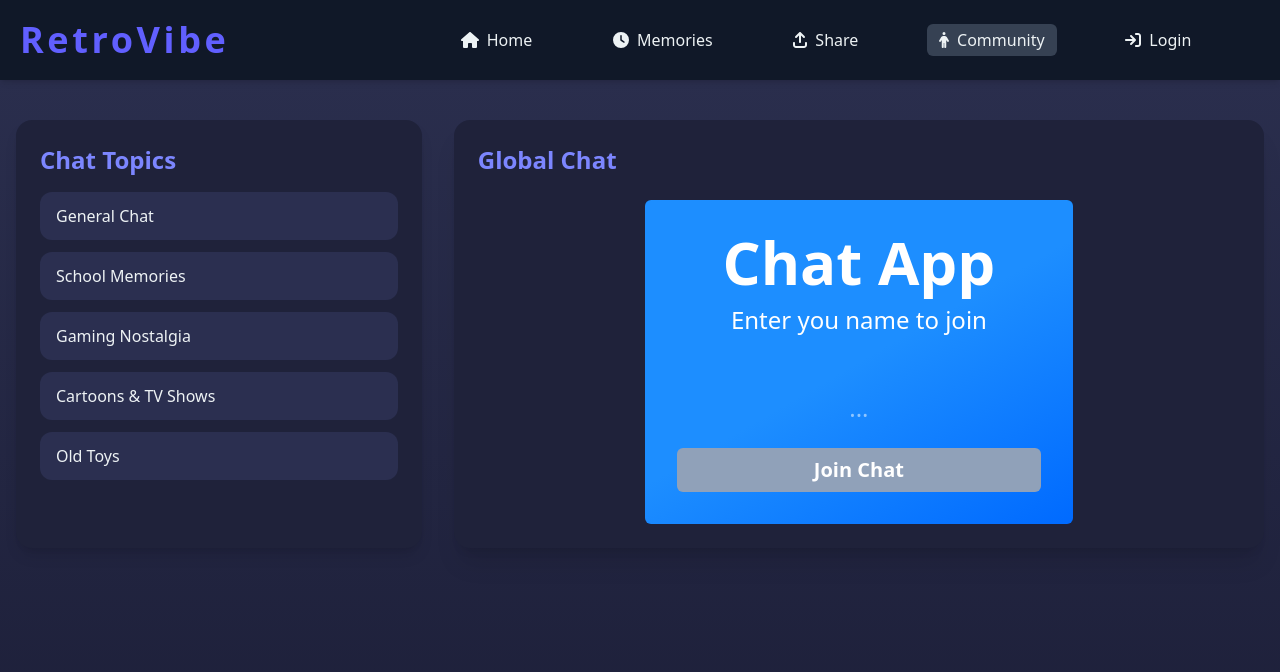
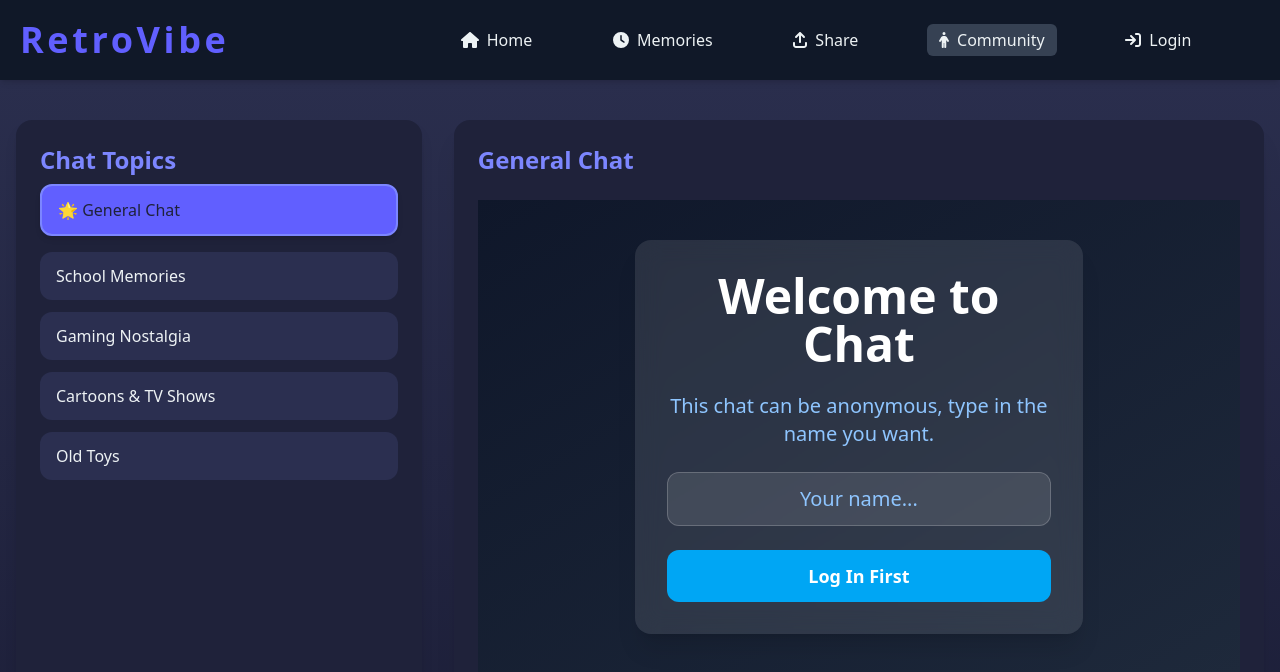
Before and after one commit to karisikdzemil/RetroVibe, a Next.js app in the folder client/: page /community in a window 1280 px wide. Shown: the top 672 px of the page. Built offline with nearby package versions, Linux system fonts and the light colour scheme; no server answers.

Commit message:
finished chat

```diff
--- a/client/components/chat/Chat.js
+++ b/client/components/chat/Chat.js
@@ -16,7 +16,7 @@ const Chat = ({chat, user, typing}) => {
 
     return (
         <div className="h-full pb-12 md:p-4">
-        <div className="w-full h-[90vh] max-h-screen rounded-2xl overflow-y-auto pt-4 md:pt-6 px-3 md:px-6 bg-[#1e223f]/80 backdrop-blur-md shadow-inner space-y-3 scroll-smooth custom-scrollbar">
+        <div className="w-full h-full max-h-screen rounded-2xl overflow-y-auto pt-4 md:pt-6 px-3 md:px-6 bg-[#1e223f]/80 backdrop-blur-md shadow-inner space-y-3 scroll-smooth custom-scrollbar">
 
           {chat.map((message, index) => {
             message = { ...message, own: message.user?.id === user.id };
@@ -31,7 +31,6 @@ const Chat = ({chat, user, typing}) => {
 
           {typing[0] && <Typing user={typing[0]} />}
 
-          {/* Scroll anchor */}
           <div ref={scroller} className="pb-6" />
         </div>
       </div>
--- a/client/components/chat/Inputs.js
+++ b/client/components/chat/Inputs.js
@@ -2,50 +2,55 @@ import { send, upload } from "../../assets";
 import Image from "next/image";
 import { useRef, useState } from "react";
 
-const Inputs = ( { user, socket, setChat } ) => {
-
+const Inputs = ({ user, socket, setChats, typeOfChat }) => {
   const [input, setInput] = useState("");
-
   const uploadInput = useRef(null);
 
   const sendMessage = () => {
-        if(input){
-         const msg = {content: input, type: "text", user}
+    if (input) {
+      const msg = { content: input, type: "text", user, topic: typeOfChat };
       socket.emit("send_message", msg);
-        setChat(prev => [...prev, msg]);
+      setChats((prev) => ({
+        ...prev,
+        [typeOfChat]: [...(prev[typeOfChat] || []), msg],
+      }));
+      socket.emit("user_typing", { user: user.name, typing: false });
       setInput("");
-        socket.emit("user_typing", {user: user.name, typing: false})
-        }else{
+    } else {
       uploadInput.current.click();
     }
-    }
+  };
 
   const handleImageUpload = (e) => {
     const file = e.target.files[0];
-        if(file.type ==="image/jpeg" || file.type === "image/png"){
+    if (file && (file.type === "image/jpeg" || file.type === "image/png")) {
       const img = URL.createObjectURL(file);
-            const msg = {content: img, type: "image", user}
-            setChat((prev) => [...prev, msg]);
+      const msg = { content: img, type: "image", user, topic: typeOfChat };
+      setChats((prev) => ({
+        ...prev,
+        [typeOfChat]: [...(prev[typeOfChat] || []), msg],
+      }));
       socket.emit("send_message", msg);
     }
-
-    }
+  };
 
   const userTyping = (e) => {
     setInput(e.target.value);
-        socket.emit("user_typing", {user: user.name, typing: e.target.value ? true : false})
-    }
+    socket.emit("user_typing", {
+      user: user.name,
+      typing: e.target.value ? true : false,
+    });
+  };
 
   return (
     <div className="w-full absolute bottom-0 left-0 px-4 py-3 bg-[#1e223f]/90 backdrop-blur-md border-t border-indigo-400 md:relative md:rounded-xl md:mt-6 flex items-center gap-3">
-
       <input
         className="flex-grow rounded-full py-3 px-5 text-white placeholder-slate-300 bg-[#2b2f53] focus:outline-none focus:ring-2 focus:ring-indigo-500 transition-all"
         type="text"
         placeholder="Type your message..."
         value={input}
         onChange={(e) => userTyping(e)}
-      onKeyDown={(e) => e.key === 'Enter' && sendMessage()}
+        onKeyDown={(e) => e.key === "Enter" && sendMessage()}
       />
 
       <input
@@ -68,7 +73,6 @@ const Inputs = ( { user, socket, setChat } ) => {
         />
       </button>
     </div>
-
   );
 };
 
--- a/client/components/chat/SignUp.js
+++ b/client/components/chat/SignUp.js
@@ -1,27 +1,55 @@
-import { useState } from "react";
+import Link from "next/link";
+import { useSelector } from "react-redux";
 
 const SignUp = ({ user, socket, input, setInput }) => {
+  const loggedUser = useSelector((state) => state.user);
 
-    const addUser = () => {
-        user.current = {name: input, id: socket.id};
-        socket.emit("new_user", {user: input});
-        setInput("")
-    }
+  const addUser = () => {
+    user.current = { name: loggedUser.user.username, id: socket.id };
+    socket.emit("new_user", { user: input });
+    setInput("");
+  };
 
   return (
-    <div className="w-full h-full flex flex-col items-center justify-center">
-      <div className="text-center grid grid-rows-3 gap-2 gradient p-8 rounded-md">
-        <h1 className="text-6xl font-bold text-white">Chat App</h1>
-        <h2 className="text-2xl text-white">Enter you name to join</h2>
+    <div className="w-full h-full p-10 flex items-center justify-center bg-gradient-to-br from-[#0f172a] to-[#1e293b] px-4">
+      <div className="w-full max-w-md bg-white/10 backdrop-blur-md rounded-2xl shadow-xl p-8 space-y-6">
+        <h1 className="text-4xl sm:text-5xl font-extrabold text-white text-center">
+          Welcome to Chat
+        </h1>
+
+        <h2 className="text-lg sm:text-xl text-blue-300 text-center">
+          This chat can be anonymous, type in the name you want.
+        </h2>
+
         <input
           type="text"
-          className="text-2xl text-center rounded-md p-2 my-2 text-blue-400 placeholder-blue-300 focus:outline-none"
-          placeholder="..."
+          className="w-full text-lg sm:text-xl text-center rounded-xl p-3 text-white placeholder-blue-300 bg-white/10 border border-white/20 focus:outline-none focus:ring-2 focus:ring-sky-400 transition"
+          placeholder="Your name..."
           value={input}
           onChange={(e) => setInput(e.target.value)}
           onKeyDown={(e) => e.key === "Enter" && addUser()}
         />
-        <button onClick={addUser} disabled={!input} className={`text-xl w-full text-white font-bold py-2 px-3 rounded-md ${input ? 'bg-sky-400' : 'bg-slate-400'}`}>Join Chat</button>
+
+        {loggedUser.user ? (
+          <button
+            onClick={addUser}
+            disabled={!input}
+            className={`w-full text-white text-lg font-semibold py-3 rounded-xl transition ${
+              input
+                ? "bg-sky-500 hover:bg-sky-600"
+                : "bg-slate-500 cursor-not-allowed"
+            }`}
+          >
+            Join Chat
+          </button>
+        ) : (
+          <Link
+            href="/login"
+
+          >
+            <button className="w-full text-white text-lg font-semibold py-3 rounded-xl transition bg-sky-500 hover:bg-sky-600">Log In First</button>
+          </Link>
+        )}
       </div>
     </div>
   );
--- a/client/src/app/community/page.js
+++ b/client/src/app/community/page.js
@@ -7,70 +7,89 @@ import { io } from "socket.io-client";
 const socket = io("http://localhost:3001");
 
 export default function Home() {
-
-  const [chat, setChat] = useState([]);
+  const [chats, setChats] = useState({});
   const [typing, setTyping] = useState([]);
   const [input, setInput] = useState("");
+  const [typeOfChat, setTypeOfChat] = useState("General Chat");
 
   const user = useRef(null);
 
   useEffect(() => {
     socket.on("recieve_message", (msg) => {
-      if(!user.current) return
-      setChat((prev) => [...prev, msg])
-    })
+      if (!user.current) return;
+      const topic = msg.topic;
+      setChats((prev) => ({
+        ...prev,
+        [topic]: [...(prev[topic] || []), msg],
+      }));
+    });
 
     socket.on("user_typing", (data) => {
-      if(!user.current) return
+      if (!user.current) return;
       setTyping((prev) => {
-        if(typing.includes(data.user) && data.typing === true) return prev
-        if(data.typing === false){
-          return prev.filter((u) => u !== data.user)
+        if (typing.includes(data.user) && data.typing === true) return prev;
+        if (data.typing === false) {
+          return prev.filter((u) => u !== data.user);
         } else {
-          return [...prev, data.user]
+          return [...prev, data.user];
         }
-      })
-    })
+      });
+    });
 
     socket.on("new_user", (newUser) => {
-      if(!user.current) return
-      setChat((prev) => [...prev, {content: `${newUser} joined`, type: "server"}])
-    })
+      if (!user.current) return;
+      setChats((prev) => ({
+        ...prev,
+        [typeOfChat]: [...(prev[typeOfChat] || []), { content: `${newUser} joined`, type: "server" }],
+      }));
+    });
 
     return () => {
       socket.off("recieve_message");
       socket.off("user_typing");
       socket.off("new_user");
-    }
-  })
+    };
+  }, [typeOfChat]);
 
   return (
     <main className="mt-[10vh] min-h-screen w-full bg-gradient-to-b from-[#2a2e4d] to-[#1b1d36] text-[#EDF2F4] px-4 py-10">
       <div className="max-w-7xl mx-auto flex flex-col md:flex-row gap-8">
-
         <aside className="md:w-1/3 w-full bg-[#1f223a] rounded-2xl shadow-lg p-6 space-y-4">
           <h2 className="text-2xl font-bold text-indigo-400 mb-4">Chat Topics</h2>
           <ul className="space-y-3">
-          {['General Chat', 'School Memories', 'Gaming Nostalgia', 'Cartoons & TV Shows', 'Old Toys'].map((topic, idx) => (
+  {["General Chat", "School Memories", "Gaming Nostalgia", "Cartoons & TV Shows", "Old Toys"].map((topic, idx) => (
     <li
+      onClick={() => {
+        socket.emit("join_room", topic);
+        setTypeOfChat(topic);
+      }}
       key={idx}
-              className="bg-[#2b2f50] hover:bg-indigo-500 hover:text-[#1f223a] cursor-pointer px-4 py-3 rounded-xl font-medium transition duration-200"
+      className={`${typeOfChat === topic && "bg-indigo-500 text-[#1f223a]"}
+        ${topic === "General Chat" ? "border-2 border-indigo-400 shadow-md -mt-2 mb-4" : ""}
+        bg-[#2b2f50] hover:bg-indigo-500 hover:text-[#1f223a]
+        cursor-pointer px-4 py-3 rounded-xl font-medium transition duration-200`}
     >
-              {topic}
+      {topic === "General Chat" ? "🌟 " : ""}{topic}
     </li>
   ))}
 </ul>
+
         </aside>
 
         <section className="md:w-2/3 w-full bg-[#1f223a] rounded-2xl shadow-xl flex flex-col justify-between p-6 space-y-6">
-        <h2 className="text-2xl font-bold text-indigo-400">Global Chat</h2>
+          <h2 className="text-2xl font-bold text-indigo-400">{typeOfChat}</h2>
 
           {user.current ? (
             <>
               <div className="flex-grow overflow-y-auto max-h-[60vh]">
-              <Chat user={user.current} chat={chat} typing={typing} />
+                <Chat user={user.current} chat={chats[typeOfChat] || []} typing={typing} />
               </div>
-            <Inputs setChat={setChat} user={user.current} socket={socket} />
+              <Inputs
+                setChats={setChats}
+                user={user.current}
+                socket={socket}
+                typeOfChat={typeOfChat}
+              />
             </>
           ) : (
             <SignUp user={user} socket={socket} input={input} setInput={setInput} />
@@ -78,6 +97,5 @@ export default function Home() {
         </section>
       </div>
     </main>
-
   );
 }
```
Lines whose indentation alone changed are shown as unchanged.
